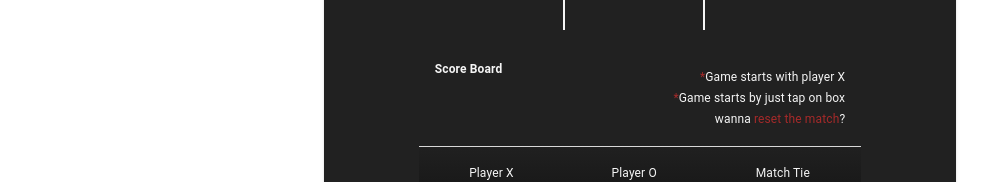
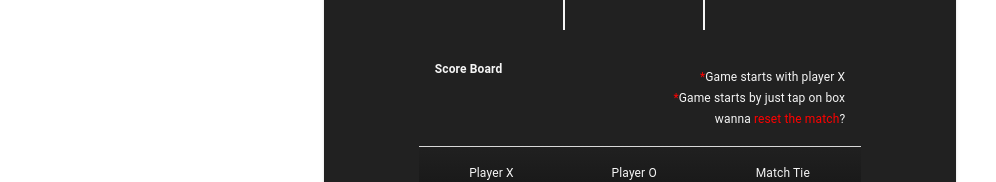
Before and after one commit to sahersiddiqui/playzone, a Next.js app: page / in a window 1280 px wide. Shown: the part 412-594 px from the top of the page, without its empty margins (0-996 px from the left). Built offline with nearby package versions, Linux system fonts and the light colour scheme.

Commit message:
Changed the color

```diff
--- a/pages/index.jsx
+++ b/pages/index.jsx
@@ -268,18 +268,18 @@ function App() {
                 style={{ color: "whitesmoke" }}
               >
                 <br />
-                <span style={{ color: "brown" }}>*</span>
+                <span style={{ color: "red" }}>*</span>
                 <span>Game starts with player X</span>
                 <br />
                 <span>
-                  <span style={{ color: "brown" }}>*</span>
+                  <span style={{ color: "red" }}>*</span>
                   Game starts by just tap on box
                 </span>
                 <br />
                 <span>
                   wanna&nbsp;
                   <spna
-                    style={{ color: "brown", cursor: "Pointer" }}
+                    style={{ color: "red", cursor: "Pointer" }}
                     onClick={() => resetMatch()}
                   >
                     reset the match
```
